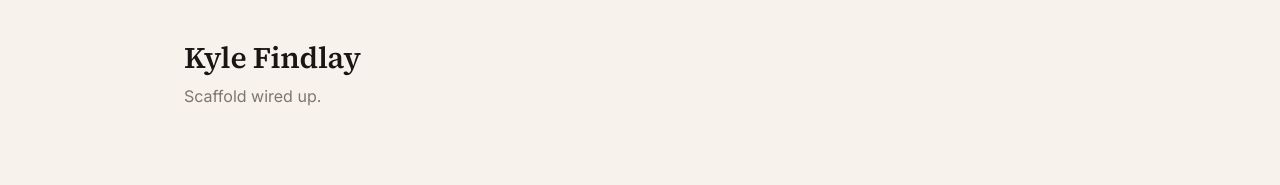
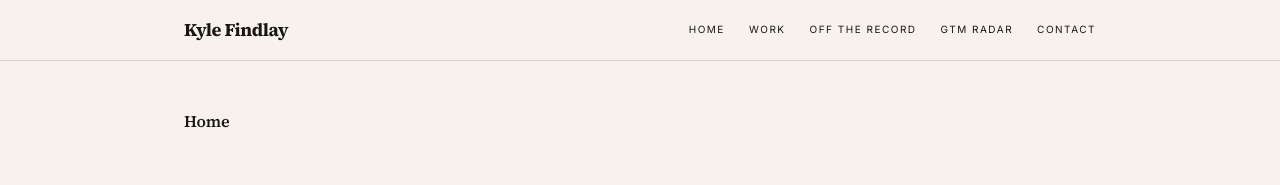
Before and after one commit to kylefindlay828-wq/kyle-site, an Astro site: page / in a window 1280 px wide. Built offline with nearby package versions, Linux system fonts and the light colour scheme; Astro itself is replaced by a stand-in of ours.

Commit message:
feat: add nav + hash routing scaffold

```diff
--- /dev/null
+++ b/src/components/Nav.astro
@@ -0,0 +1,45 @@
+---
+const tabs = [
+  { id: 'home', label: 'Home' },
+  { id: 'work', label: 'Work' },
+  { id: 'off-the-record', label: 'Off the Record' },
+  { id: 'gtm-radar', label: 'GTM Radar' },
+  { id: 'contact', label: 'Contact' },
+];
+---
+<nav class="sticky top-0 bg-paper border-b border-rule z-10">
+  <div class="max-w-content mx-auto px-6 py-4 flex items-center gap-6">
+    <a href="#home" class="font-serif font-bold text-lg tracking-tight text-ink">Kyle Findlay</a>
+    <ul class="ml-auto flex gap-6 text-[10px] uppercase tracking-[0.15em] text-muted">
+      {tabs.map((t) => (
+        <li>
+          <a href={`#${t.id}`} data-tab={t.id} class="nav-link pb-1 border-b-2 border-transparent hover:text-ink">
+            {t.label}
+          </a>
+        </li>
+      ))}
+    </ul>
+  </div>
+</nav>
+
+<script>
+  const links = document.querySelectorAll('a[data-tab]');
+  const sections = document.querySelectorAll('section[data-section]');
+
+  function syncTabs() {
+    const hash = window.location.hash.replace('#', '') || 'home';
+    links.forEach((link) => {
+      const isActive = link.getAttribute('data-tab') === hash;
+      link.classList.toggle('text-ink', isActive);
+      link.classList.toggle('border-accent', isActive);
+      link.classList.toggle('text-muted', !isActive);
+    });
+    sections.forEach((section) => {
+      section.classList.toggle('hidden', section.getAttribute('data-section') !== hash);
+    });
+    window.scrollTo({ top: 0, behavior: 'instant' });
+  }
+
+  window.addEventListener('hashchange', syncTabs);
+  syncTabs();
+</script>
--- a/src/pages/index.astro
+++ b/src/pages/index.astro
@@ -1,5 +1,6 @@
 ---
 import '../styles/global.css';
+import Nav from '../components/Nav.astro';
 ---
 <!doctype html>
 <html lang="en">
@@ -9,10 +10,14 @@ import '../styles/global.css';
     <title>Kyle Findlay</title>
     <meta name="description" content="Customer Success, Partnerships, and GTM for early-stage tech." />
   </head>
-  <body class="bg-paper text-ink">
-    <main class="max-w-content mx-auto px-6 py-10">
-      <h1 class="text-3xl">Kyle Findlay</h1>
-      <p class="text-muted mt-2">Scaffold wired up.</p>
+  <body class="bg-paper text-ink min-h-screen">
+    <Nav />
+    <main class="max-w-content mx-auto px-6 py-12">
+      <section data-section="home"><h2>Home</h2></section>
+      <section data-section="work"><h2>Work</h2></section>
+      <section data-section="off-the-record"><h2>Off the Record</h2></section>
+      <section data-section="gtm-radar"><h2>GTM Radar</h2></section>
+      <section data-section="contact"><h2>Contact</h2></section>
     </main>
   </body>
 </html>
```
